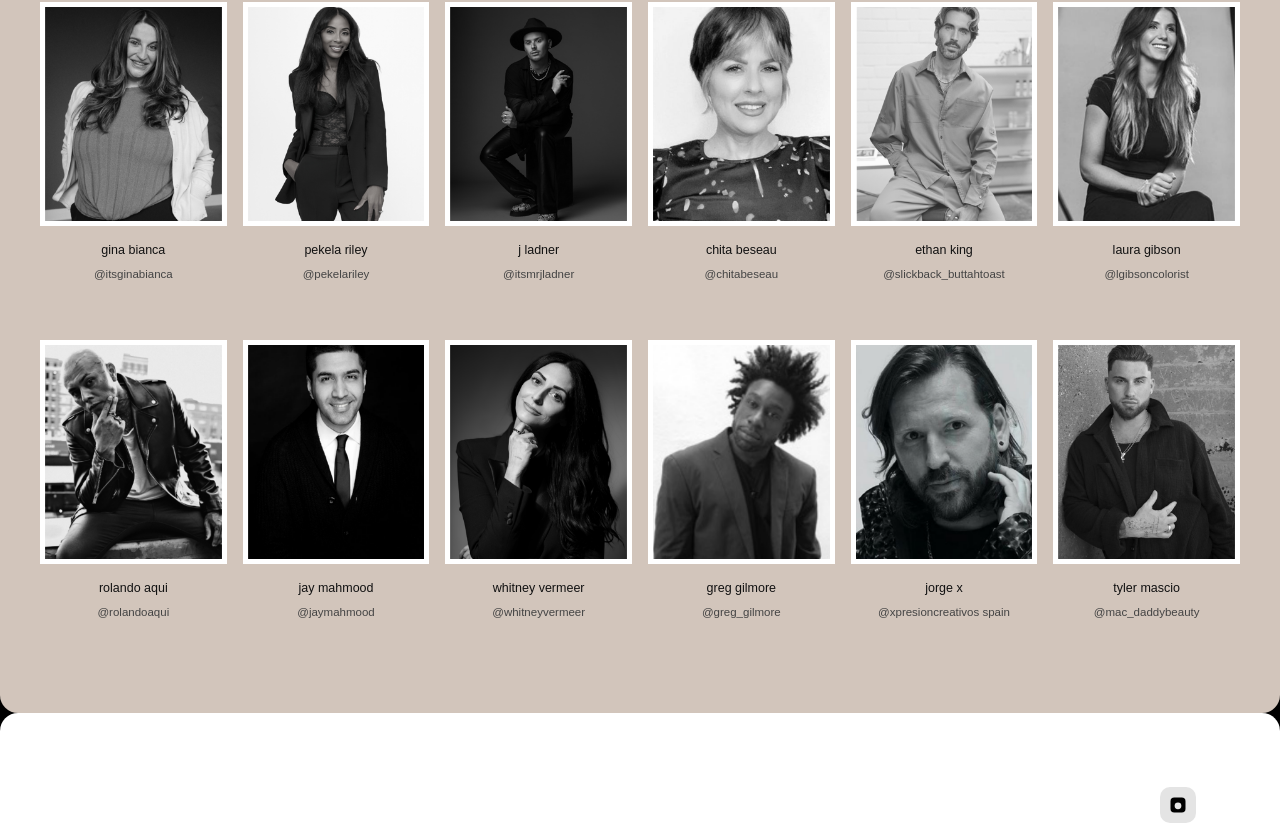
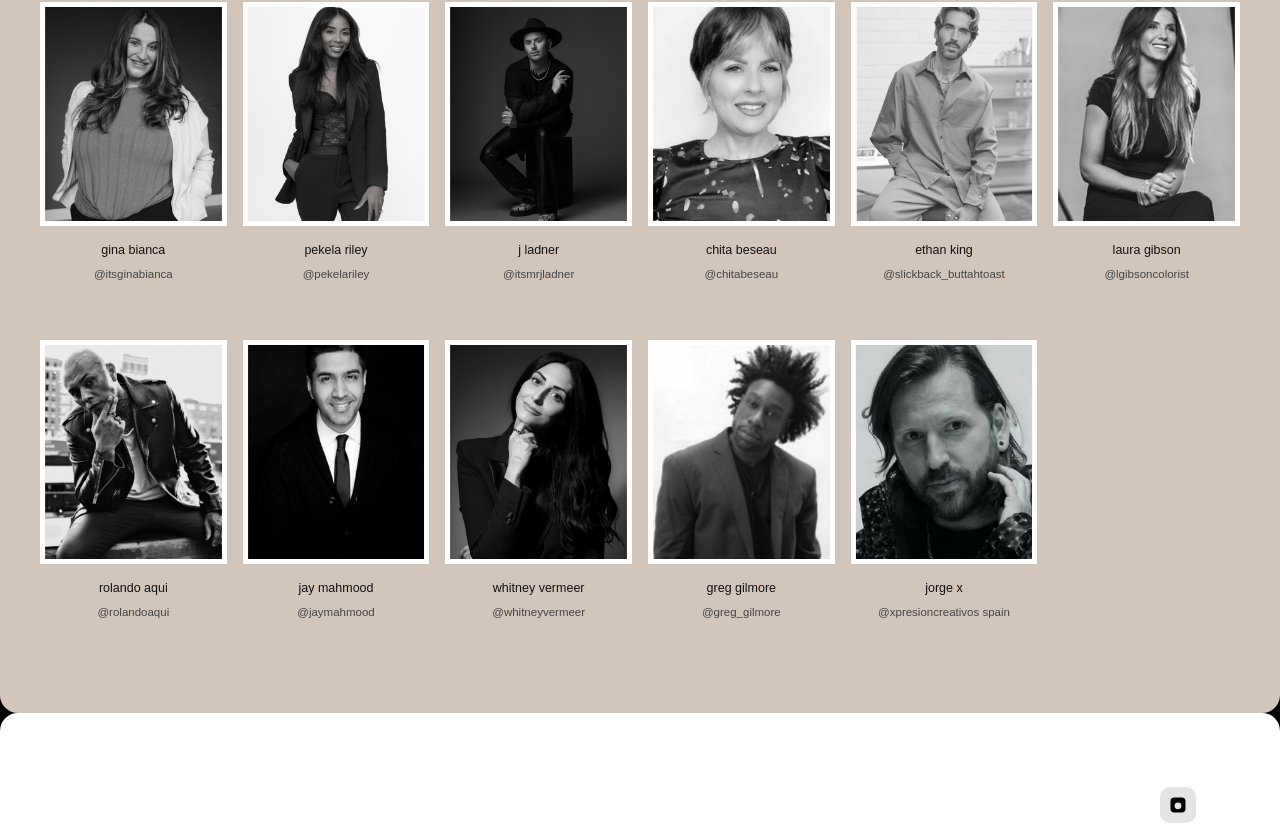
Before and after one commit to lfranckx/social-art-group, a React (Vite) app: page / in a window 1280 px wide. Shown: the part 3470-4297 px from the top of the page. Built offline with nearby package versions, Linux system fonts and the light colour scheme; a web font is replaced by a local one.

Commit message:
remove tyler / fix platform builds grammar

```diff
--- a/src/components/Services.jsx
+++ b/src/components/Services.jsx
@@ -44,7 +44,7 @@ const SERVICES = [
     tone: "light",
   },
   {
-    title: "digital strategy and\nplatforms builds",
+    title: "digital strategy and\nplatform builds",
     kicker: "what you say, where you show up, and why it matters",
     body:
       "we help you define your voice, shape your narrative, and build the platforms that support it — from social ecosystems to owned digital spaces that centralize audience and growth.",
--- a/src/components/TalentRosterGrid.jsx
+++ b/src/components/TalentRosterGrid.jsx
@@ -57,7 +57,7 @@ const section2 = [
   { name: "whitney vermeer", handle: "@whitneyvermeer", img: whit },
   { name: "greg gilmore", handle: "@greg_gilmore", img: greg },
   { name: "jorge x", handle: "@xpresioncreativos spain", img: jorge },
-  { name: "tyler mascio", handle: "@mac_daddybeauty", img: tyler },
+  // { name: "tyler mascio", handle: "@mac_daddybeauty", img: tyler },
 ];
 
 /* REUSABLE GRID */
```
